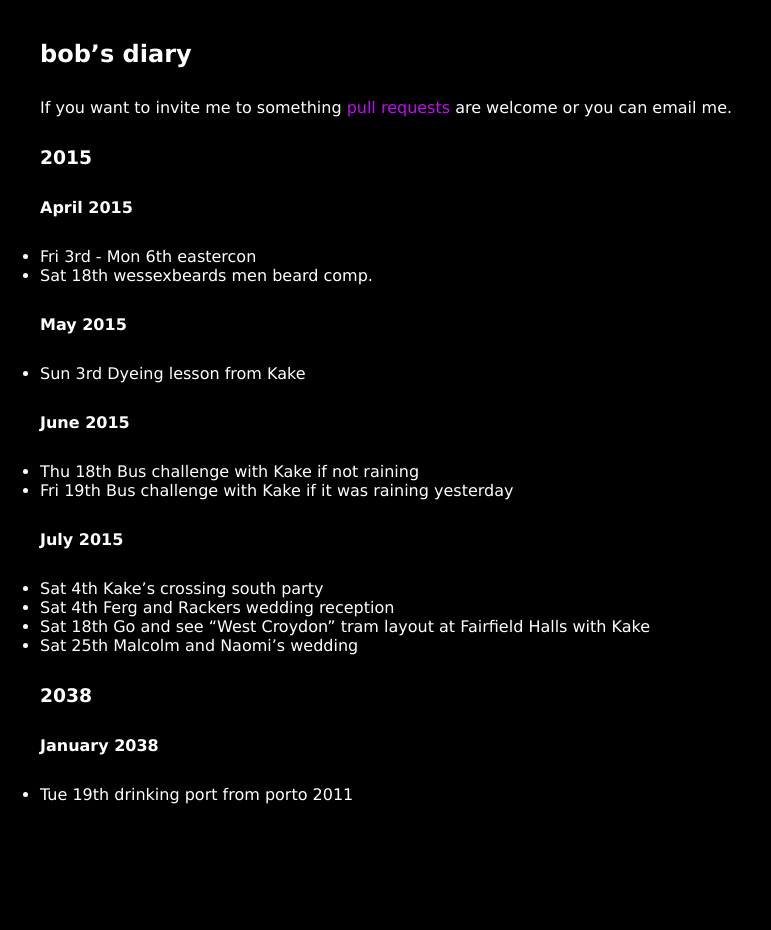
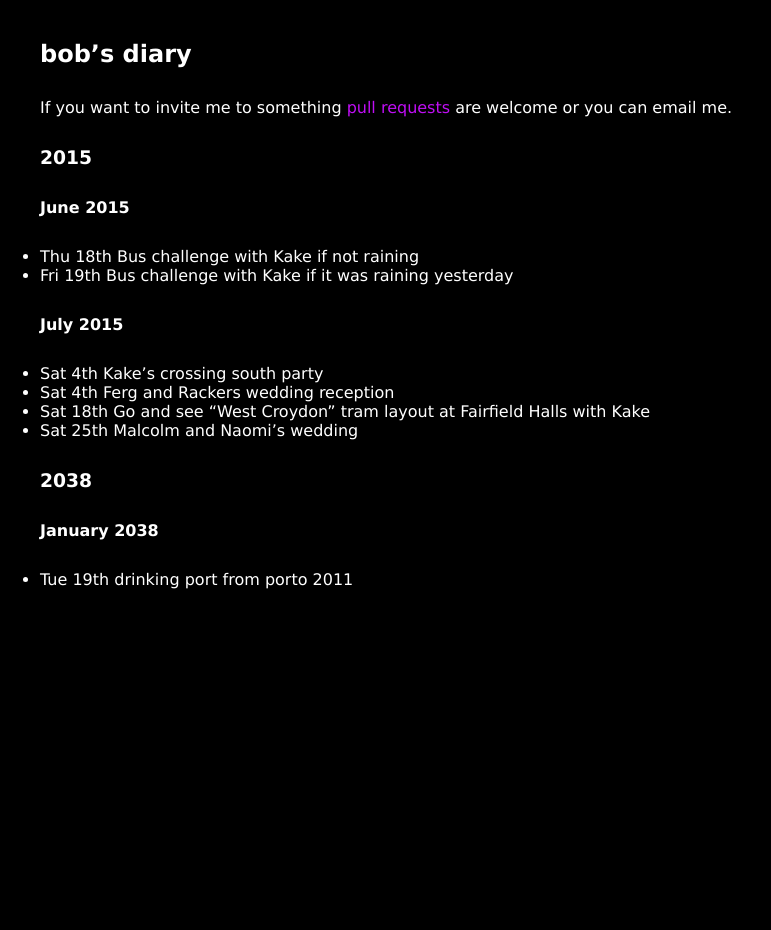
Before and after one commit to rjw1/randomness.org.uk, a Jekyll site: the page built from diary/index.md, in a window 1280 px wide. Shown: the whole page, without its empty margins (0-771 px from the left). Built offline with Jekyll 4.4.1, drawn with Linux system fonts in a browser that asks for light colours; Markdown is read by kramdown in place of the engine named in the settings.

Commit message:
Stuff happened

```diff
--- a/diary/index.md
+++ b/diary/index.md
@@ -9,15 +9,6 @@ are welcome or you can email me.
 
 
 ### 2015 ###
-
-#### April 2015 ####
-
-* Fri 3rd - Mon 6th eastercon
-* Sat 18th wessexbeards men beard comp.
-
-#### May 2015 ####
-
-* Sun 3rd Dyeing lesson from Kake
 
 #### June 2015 ####
 
```
